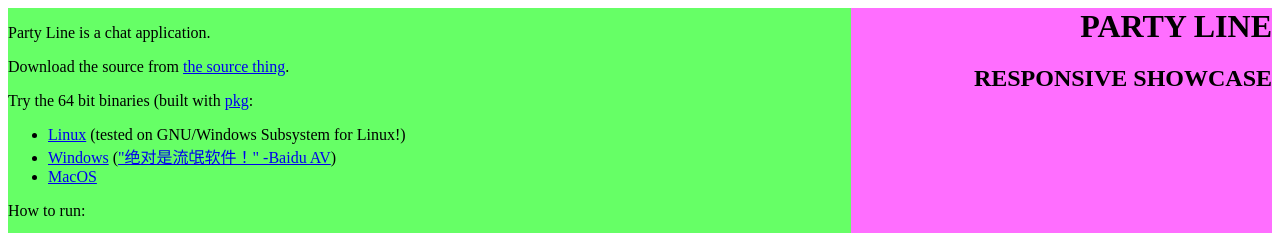
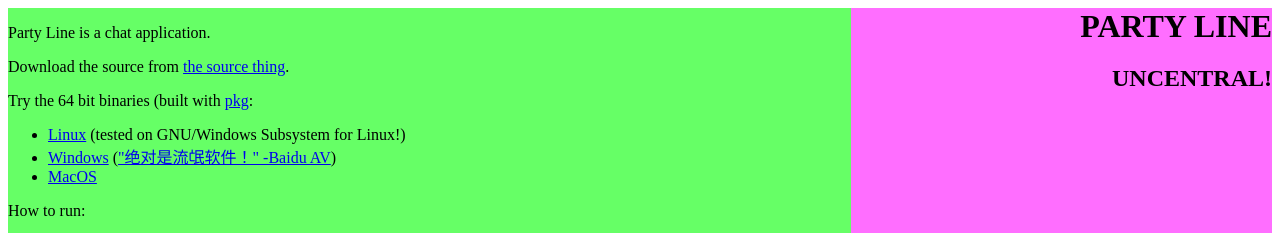
Before and after one commit to TACIXAT/party-line, a website: page docs/index.html in a window 1280 px wide. Shown: the top 233 px of the page. Drawn offline with Linux system fonts and the light colour scheme.

Commit message:
Update tag line.

```diff
--- a/docs/index.html
+++ b/docs/index.html
@@ -88,7 +88,7 @@
     <body class='site'>
         <header class='header'>
             <h1>PARTY LINE</h1>
-            <h2>RESPONSIVE SHOWCASE</h2>
+            <h2>UNCENTRAL!</h2>
         </header>
         <main class="main">
             <p>Party Line is a chat application.</p>
```
